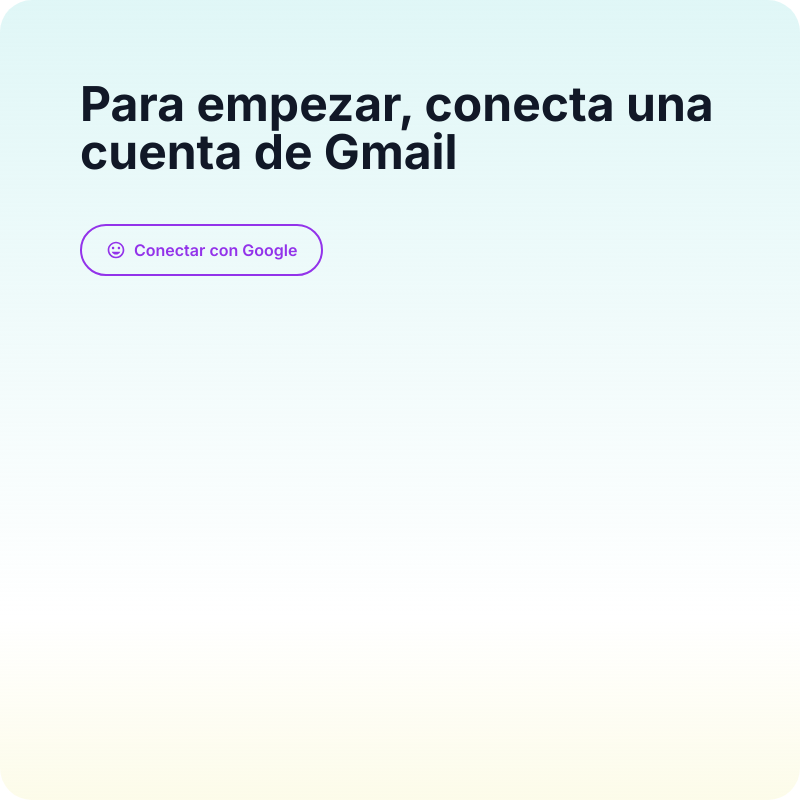
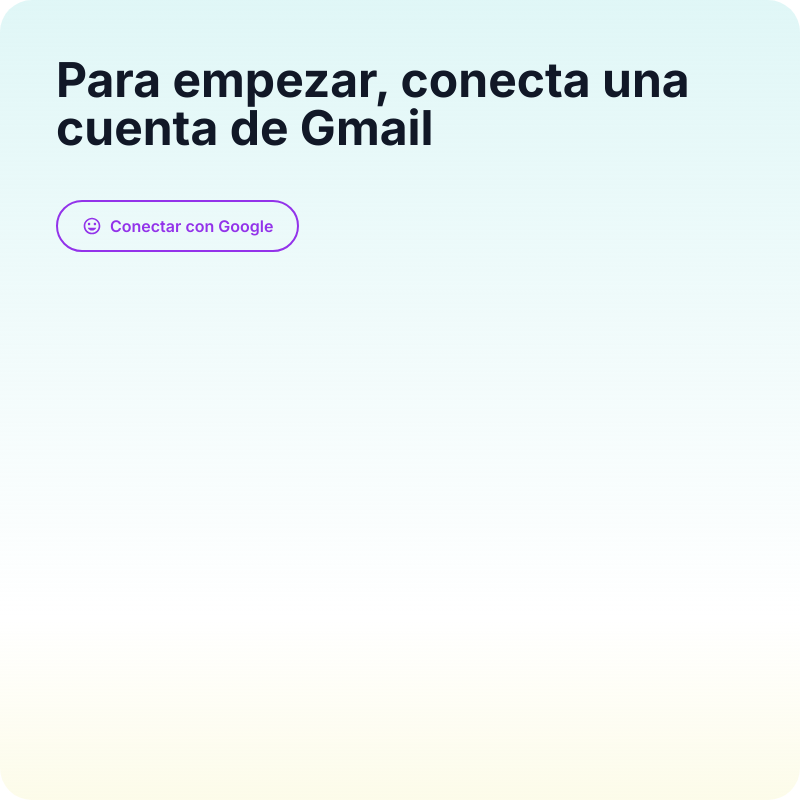
Before and after one commit to juanjorogado/mail_app, an Electron app: page src/renderer/index.html in a window 800 px wide. Drawn offline with nearby package versions, Linux system fonts and the light colour scheme; no server answers.

Commit message:
Refactor: Update welcome page padding to 56px

```diff
--- a/src/renderer/index.html
+++ b/src/renderer/index.html
@@ -43,7 +43,7 @@
         </style>
     </head>
     <body>
-        <div id="onboarding-screen" class="fixed inset-0 flex items-start justify-start rounded-[32px] overflow-hidden p-20">
+        <div id="onboarding-screen" class="fixed inset-0 flex items-start justify-start rounded-[32px] overflow-hidden p-14">
             <div class="flex flex-col items-start justify-start gap-12 max-w-2xl">
                 <div class="flex flex-col gap-6">
                     <h1 class="text-5xl font-bold text-gray-900">
```
